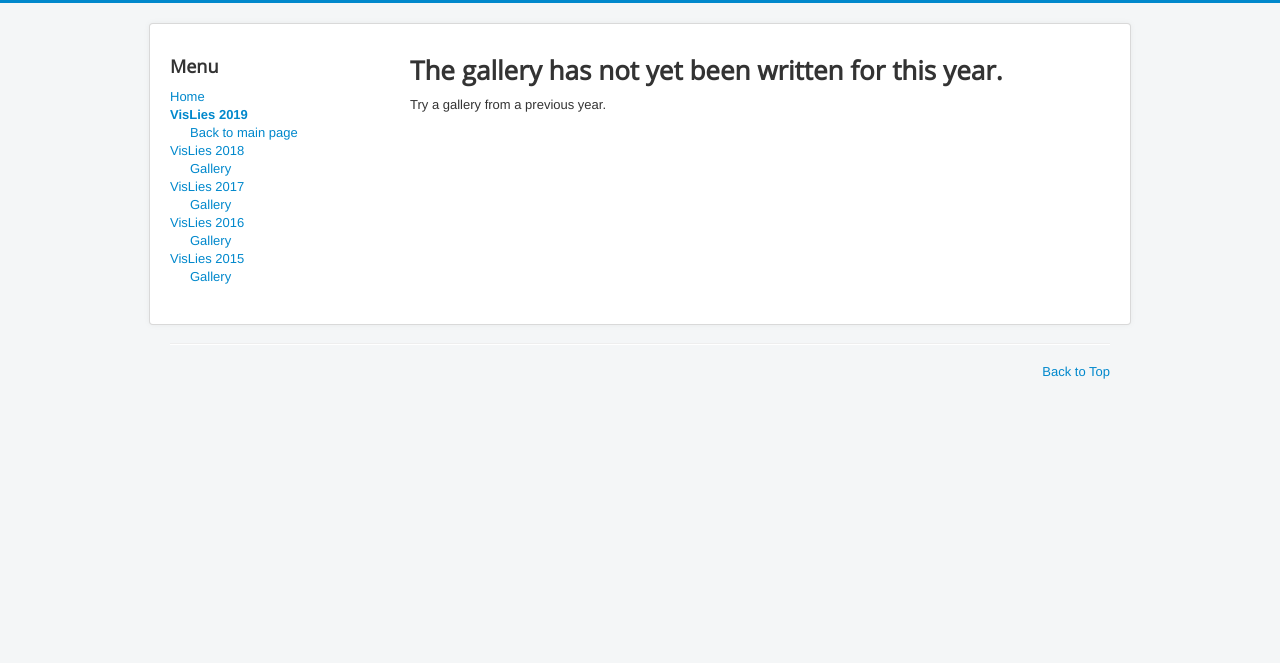
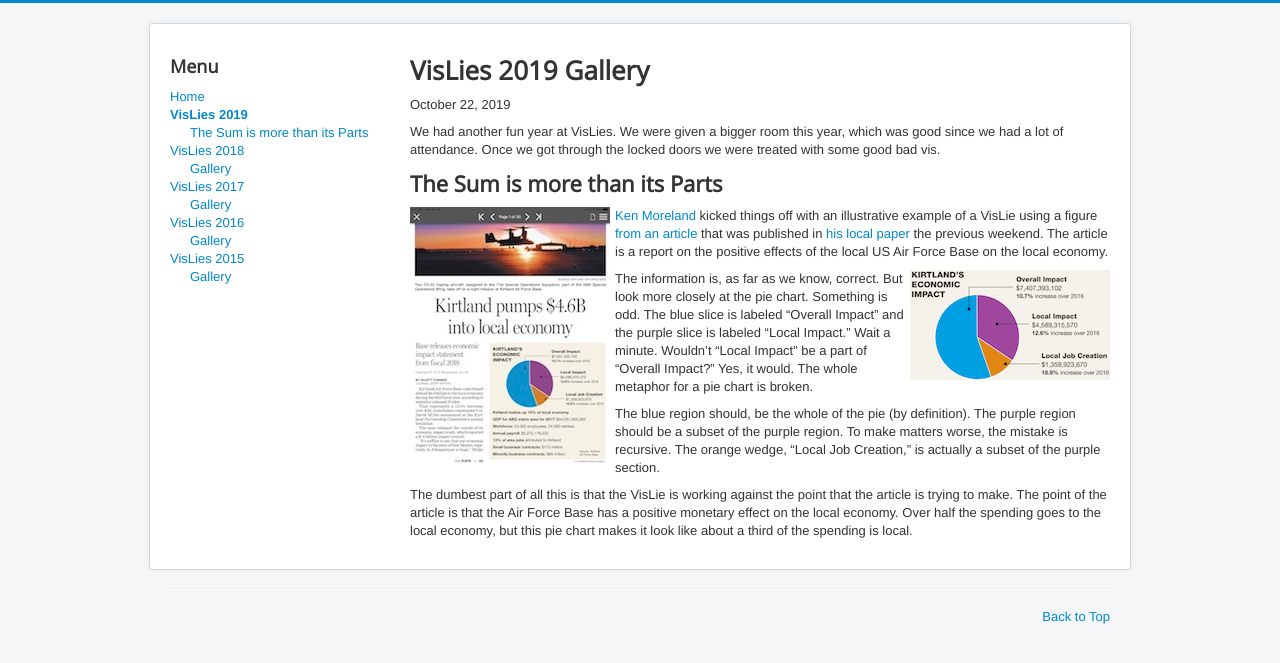
Before and after one commit to vislies/2019, a Jekyll site: the page built from gallery/index.md, in a window 1280 px wide. Shown: the top 663 px of the page. Built offline with Jekyll 4.4.1, drawn with Linux system fonts in a browser that asks for light colours; our own code applies the rules of GitHub Pages for plain Markdown files.

Commit message:
Kirtland pie chart

```diff
--- a/gallery/index.md
+++ b/gallery/index.md
@@ -1,10 +1,53 @@
 ---
 layout: default
 gallery-nav:
-  - title: Back to main page
-    url: ".."
+  - title: The Sum is more than its Parts
+    url: "#the-sum-is-more-than-its-parts"
 ---
 
-# The gallery has not yet been written for this year.
+# VisLies 2019 Gallery
 
-Try a gallery from a previous year.
+October 22, 2019
+
+We had another fun year at VisLies.
+We were given a bigger room this year, which was good since we had a lot of
+attendance.
+Once we got through the locked doors we were treated with some good bad vis.
+
+
+## The Sum is more than its Parts
+
+<a href="https://drive.google.com/open?id=1mIxaWe12wqdaryrNPcRMhkc2IYO6rFvH" class="image-left">
+![Kirtland AFB article](kirtland-pie-chart-thumbnail.jpeg)
+</a>
+
+[Ken Moreland] kicked things off with an illustrative example of a VisLie using a figure [from an article][Kirtland Article] that was published in [his local paper][Albuquerque Journal] the previous weekend.
+The article is a report on the positive effects of the local US Air Force Base on the local economy.
+
+<a href="https://drive.google.com/open?id=1QRW81t4zT4JUXP6R_wBH0iMYEPgOxp-H" class="image-right">
+![Parts of whole pie chart](kirtland-pie-chart-zoom-thumbnail.png)
+</a>
+
+The information is, as far as we know, correct.
+But look more closely at the pie chart.
+Something is odd.
+The blue slice is labeled "Overall Impact" and the purple slice is labeled "Local Impact."
+Wait a minute.
+Wouldn't "Local Impact" be a part of "Overall Impact?"
+Yes, it would.
+The whole metaphor for a pie chart is broken.
+
+The blue region should, be the whole of the pie (by definition).
+The purple region should be a subset of the purple region.
+To make matters worse, the mistake is recursive.
+The orange wedge, "Local Job Creation," is actually a subset of the purple section.
+
+The dumbest part of all this is that the VisLie is working against the point that the article is trying to make.
+The point of the article is that the Air Force Base has a positive monetary effect on the local economy.
+Over half the spending goes to the local economy, but this pie chart makes it look like about a third of the spending is local.
+
+
+[Ken Moreland]: http://kennethmoreland.com
+
+[Albuquerque Journal]: https://www.abqjournal.com
+[Kirtland Article]: https://www.abqjournal.com/1380415/kirtland-pumps-46b-into-local-economy.html
```
Also changed, not shown: gallery/kirtland-pie-chart-thumbnail.jpeg (added), gallery/kirtland-pie-chart-zoom-thumbnail.png (added).
